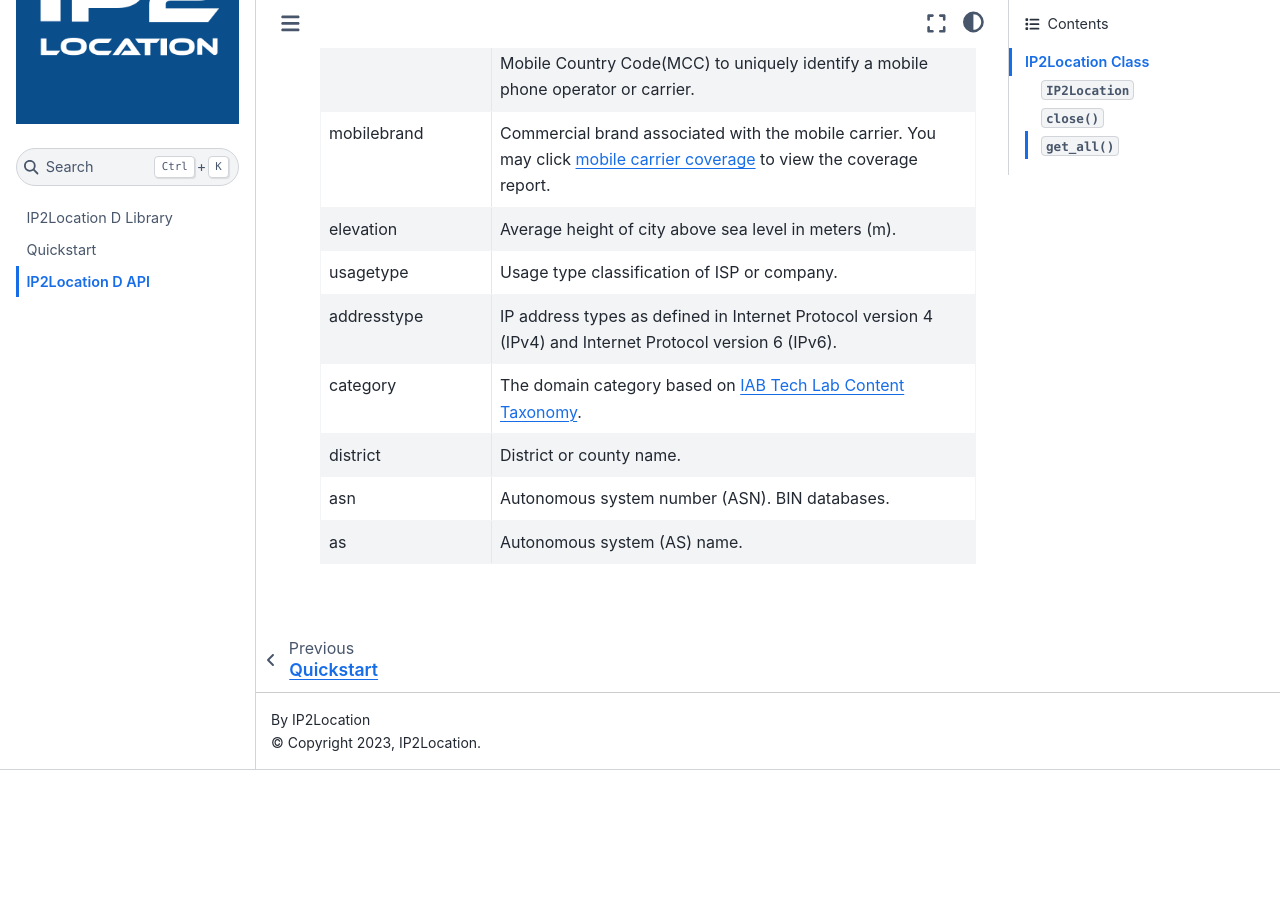
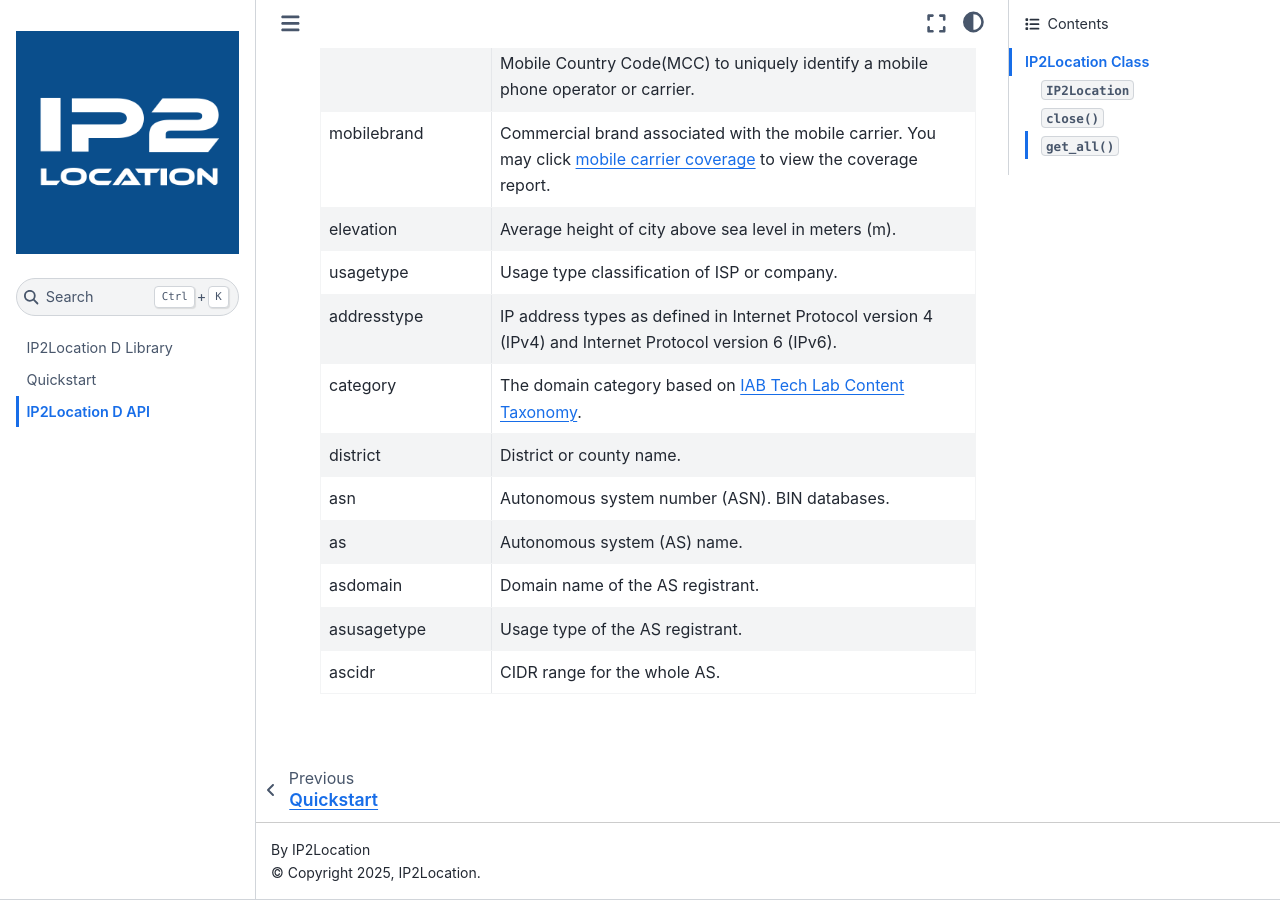
Before and after one commit to ip2location/ip2location-d, a Sphinx documentation site: the page built from docs/source/code.md, in a window 1280 px wide and 900 px high, scrolled down 1674 px. Built offline with Sphinx 7.4.7 and the Sphinx Book theme 1.1.4, drawn with Linux system fonts in a browser that asks for light colours; before the commit the page ends 2444 px from its top, so only the background shows below that.

Commit message:
Added support for AS domain, AS usage type and AS CIDR

````diff
--- a/docs/source/code.md
+++ b/docs/source/code.md
@@ -47,4 +47,7 @@
 | district         |     District or county name. |
 | asn              |     Autonomous system number (ASN). BIN databases. |
 | as          |     Autonomous system (AS) name. |
+| asdomain    | Domain name of the AS registrant. |
+| asusagetype    | Usage type of the AS registrant. |
+| ascidr    | CIDR range for the whole AS. |
 ```
--- a/docs/source/conf.py
+++ b/docs/source/conf.py
@@ -6,11 +6,11 @@
 # -- Project information
 
 project = 'IP2Location D'
-copyright = '2023, IP2Location'
+copyright = '2025, IP2Location'
 author = 'IP2Location'
 
-release = '1.0.0'
-version = '1.0.0'
+release = '8.8.0'
+version = '8.8.0'
 
 # -- General configuration
 
--- a/dub.json
+++ b/dub.json
@@ -4,8 +4,8 @@
 		"IP2Location"
 	],
 	"description": "IP2Location D Library",
-	"homepage": "https://www.ip2location.com/development-libraries/ip2location/d",
-	"copyright": "Copyright © 2024, IP2Location",
+	"homepage": "https://www.ip2location.com/documentation/ip2location-libraries/d",
+	"copyright": "Copyright © 2025, IP2Location",
 	"license": "MIT",
 	"targetType": "library"
 }
````
Also changed, not shown: README.md (+1 -5 lines), docs/source/index.md (+1 -1 lines), docs/source/quickstart.md (+3 -0 lines), LICENSE.TXT, 2 other files.
